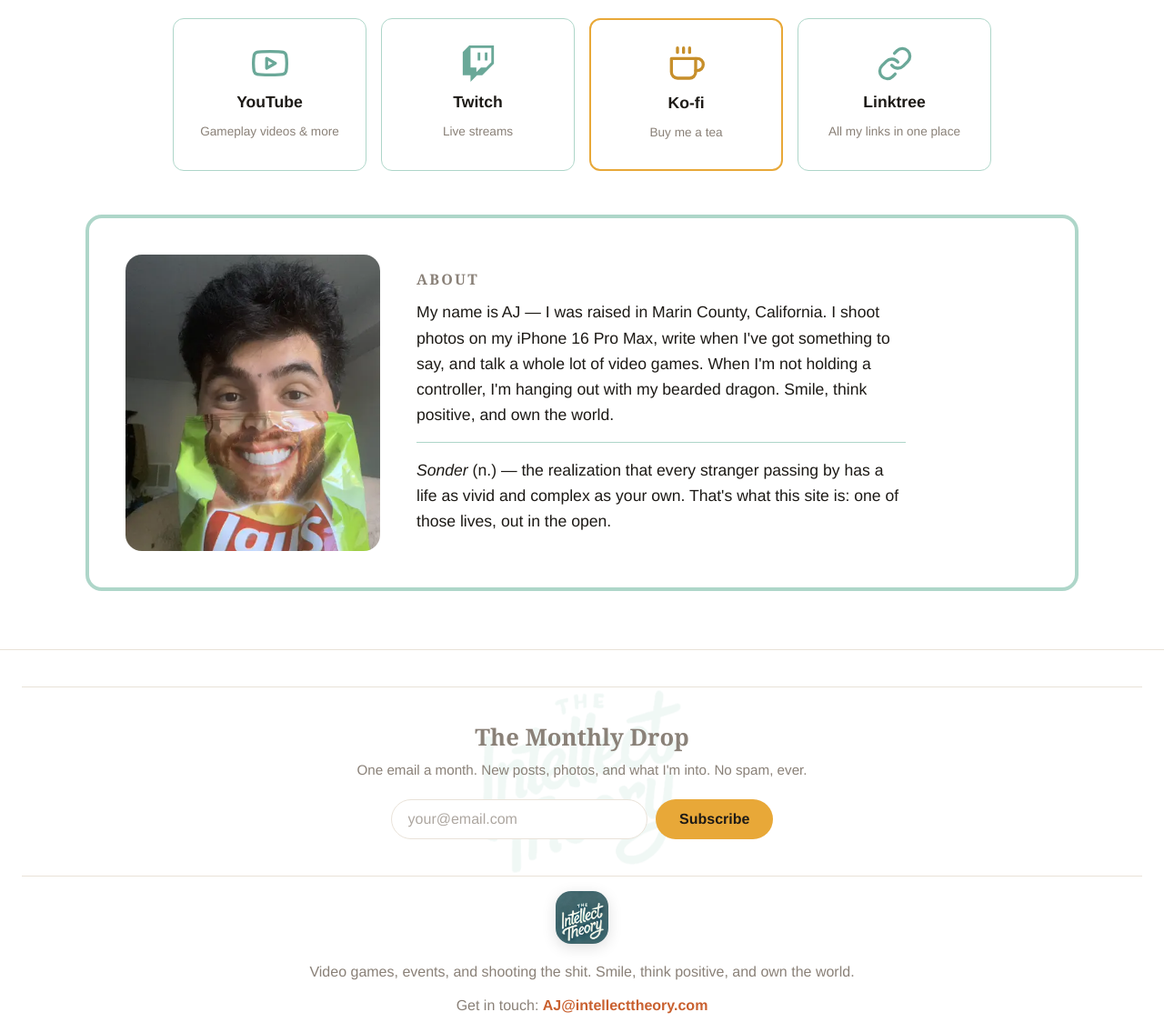
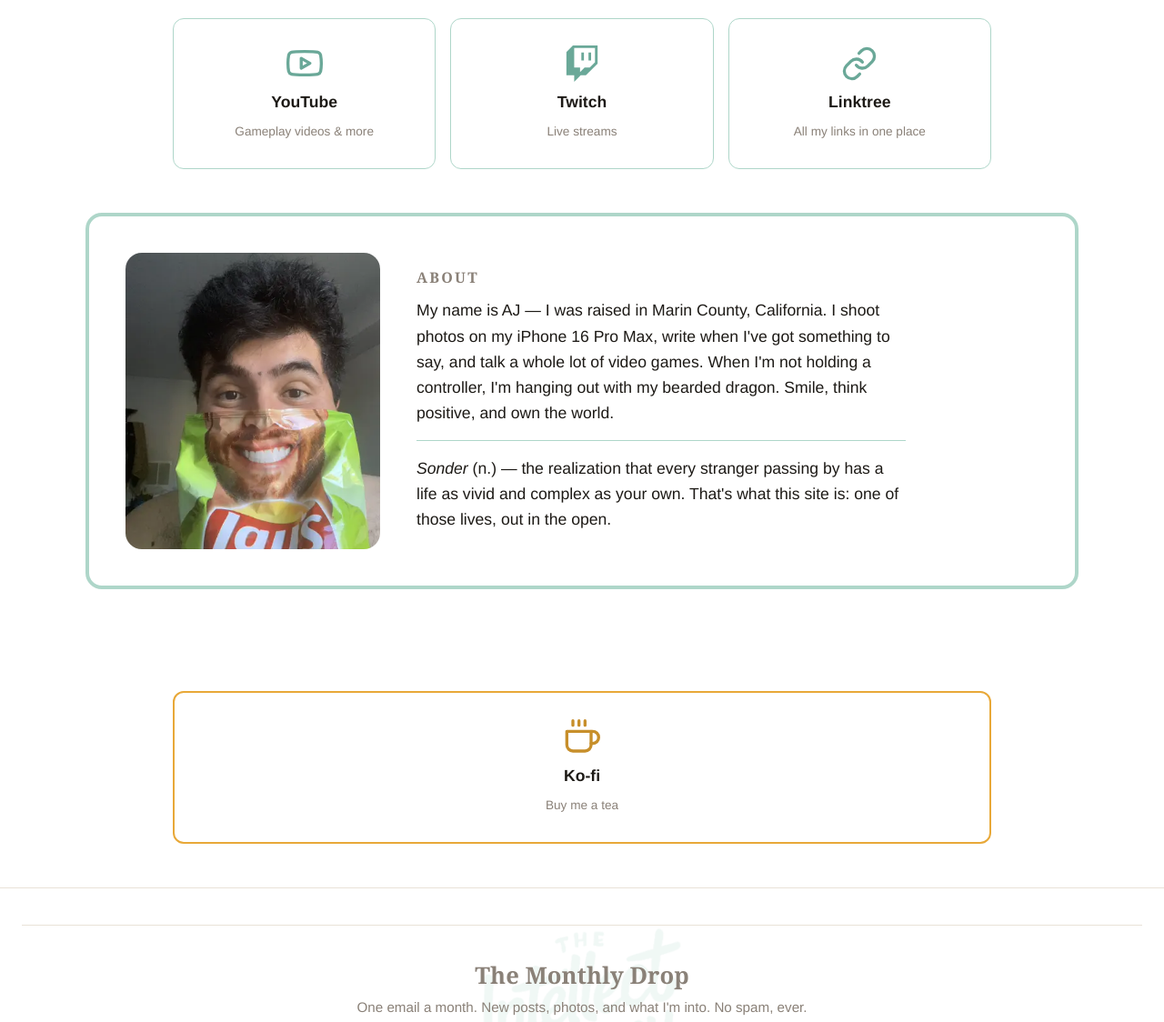
Before and after one commit to Intell3ct/intellecttheory-site, a plain HTML site: page index.html in a window 1280 px wide. Shown: the part 3280-4404 px from the top of the page at 91% size. Drawn offline with Linux system fonts and the light colour scheme; no server answers.

Commit message:
Move Ko-fi card below About section

```diff
--- a/index.html
+++ b/index.html
@@ -363,11 +363,6 @@
           <span class="connect-title">Twitch</span>
           <span class="connect-sub">Live streams</span>
         </a>
-        <a class="connect-card connect-card-kofi" href="https://ko-fi.com/intellecttheory" target="_blank" rel="noopener">
-          <span class="connect-icon"><svg viewBox="0 0 24 24" fill="none" stroke="currentColor" stroke-width="2" stroke-linecap="round" stroke-linejoin="round"><path d="M18 8h1a4 4 0 0 1 0 8h-1"/><path d="M2 8h16v9a4 4 0 0 1-4 4H6a4 4 0 0 1-4-4V8z"/><line x1="6" y1="1" x2="6" y2="4"/><line x1="10" y1="1" x2="10" y2="4"/><line x1="14" y1="1" x2="14" y2="4"/></svg></span>
-          <span class="connect-title">Ko-fi</span>
-          <span class="connect-sub">Buy me a tea</span>
-        </a>
         <a class="connect-card" href="https://linktr.ee/intellecttheory" target="_blank" rel="noopener">
           <span class="connect-icon"><svg viewBox="0 0 24 24" fill="none" stroke="currentColor" stroke-width="2" stroke-linecap="round" stroke-linejoin="round"><path d="M10 13a5 5 0 0 0 7.54.54l3-3a5 5 0 0 0-7.07-7.07l-1.72 1.71"/><path d="M14 11a5 5 0 0 0-7.54-.54l-3 3a5 5 0 0 0 7.07 7.07l1.71-1.71"/></svg></span>
           <span class="connect-title">Linktree</span>
@@ -385,6 +380,17 @@
           <p>My name is AJ — I was raised in Marin County, California. I shoot photos on my iPhone 16 Pro Max, write when I've got something to say, and talk a whole lot of video games. When I'm not holding a controller, I'm hanging out with my bearded dragon. Smile, think positive, and own the world.</p>
           <p class="about-sonder"><em>Sonder</em> (n.) — the realization that every stranger passing by has a life as vivid and complex as your own. That's what this site is: one of those lives, out in the open.</p>
         </div>
+      </div>
+    </section>
+
+    <!-- ================= SUPPORT ================= -->
+    <section class="connect-cards support-section">
+      <div class="connect-grid">
+        <a class="connect-card connect-card-kofi" href="https://ko-fi.com/intellecttheory" target="_blank" rel="noopener">
+          <span class="connect-icon"><svg viewBox="0 0 24 24" fill="none" stroke="currentColor" stroke-width="2" stroke-linecap="round" stroke-linejoin="round"><path d="M18 8h1a4 4 0 0 1 0 8h-1"/><path d="M2 8h16v9a4 4 0 0 1-4 4H6a4 4 0 0 1-4-4V8z"/><line x1="6" y1="1" x2="6" y2="4"/><line x1="10" y1="1" x2="10" y2="4"/><line x1="14" y1="1" x2="14" y2="4"/></svg></span>
+          <span class="connect-title">Ko-fi</span>
+          <span class="connect-sub">Buy me a tea</span>
+        </a>
       </div>
     </section>
 
```
